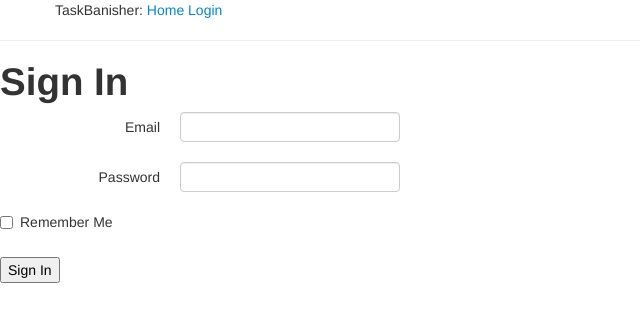
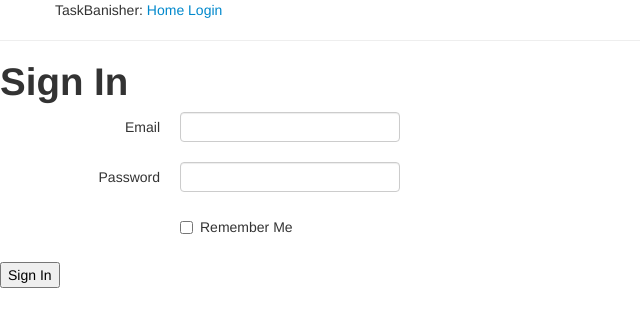
Before and after one commit to nboltralik/taskbanisher_copy, a Flask app: page /login in a window 1280 px wide. Shown: the top 327 px of the page, without its empty margins (0-640 px from the left). Run offline with Flask 2, Linux system fonts and the light colour scheme.

Commit message:
fixing checkbox

```diff
--- a/app/templates/login.html
+++ b/app/templates/login.html
@@ -14,7 +14,9 @@
 	  <div class="controls">{{ form.password(size=80) }}</div>
       </div>
       <div class="control-group">
-	  <label class="checkbox">{{ form.remember_me }} Remember Me</label>
+	  <div class="controls">
+	  	<label class="checkbox">{{ form.remember_me }} Remember Me</label>
+	  </div>
       </div>
       <p><input type="submit" value="Sign In"></p>
   </form>
```
